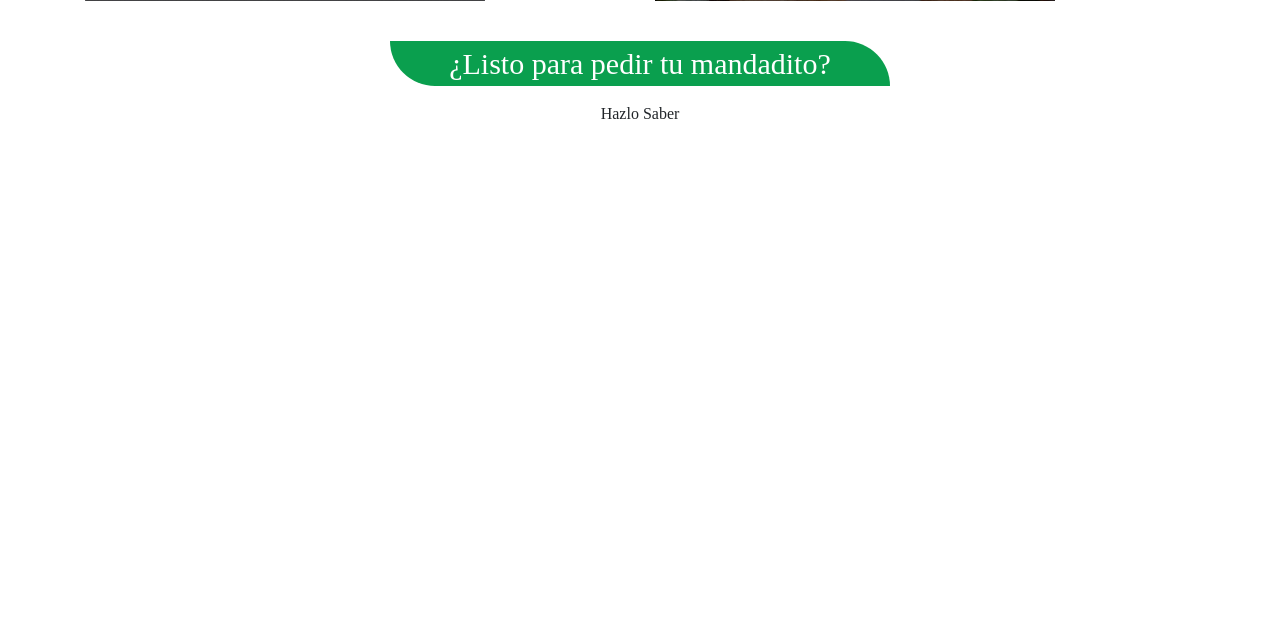
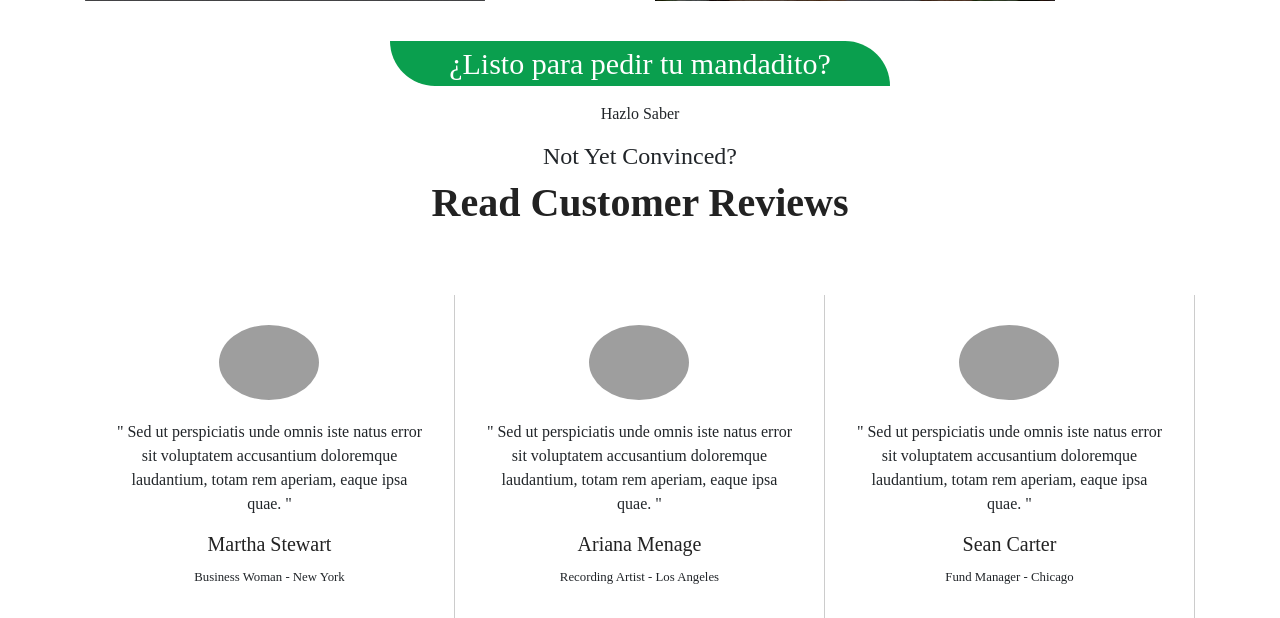
Before and after one commit to CheloB21/Desarrollo, a PHP site: page / in a window 1280 px wide. Shown: the part 1646-2264 px from the top of the page. Before the commit the page ends 1765 px from the top, so only its background shows below. Run offline with PHP 8.4, Linux system fonts and the light colour scheme; some libraries are stand-ins or nearby versions; grey boxes are pictures that could not be loaded.

Commit message:
Se agregó reseñas de clientes

```diff
--- a/Index.html
+++ b/Index.html
@@ -119,6 +119,35 @@
 <p>Hazlo Saber</p>
     </div>
 
+    <div class="container">
+        <div class="mgb-40 padb-30 auto-invert line-b-4 align-center">
+            <h4 class="font-cond-l fg-accent lts-md mgb-10" contenteditable="false">Not Yet Convinced?</h4>
+            <h1 class="font-cond-b fg-text-d lts-md fs-300 fs-300-xs no-mg" contenteditable="false">Read Customer Reviews</h1>
+        </div>
+        <ul class="hash-list cols-3 cols-1-xs pad-30-all align-center text-sm">
+            <li>
+              <img src="https://bootdey.com/img/Content/avatar/avatar1.png" class="wpx-100 img-round mgb-20" title="" alt="" data-edit="false" data-editor="field" data-field="src[Image Path]; title[Image Title]; alt[Image Alternate Text]">
+              <p class="fs-110 font-cond-l" contenteditable="false">" Sed ut perspiciatis unde omnis iste natus error sit voluptatem accusantium doloremque laudantium, totam rem aperiam, eaque ipsa quae. "</p>
+              <h5 class="font-cond mgb-5 fg-text-d fs-130" contenteditable="false">Martha Stewart</h5>
+              <small class="font-cond case-u lts-sm fs-80 fg-text-l" contenteditable="false">Business Woman - New York</small>
+            </li>
+            <li>
+              <img src="https://bootdey.com/img/Content/avatar/avatar4.png" class="wpx-100 img-round mgb-20" title="" alt="" data-edit="false" data-editor="field" data-field="src[Image Path]; title[Image Title]; alt[Image Alternate Text]">
+              <p class="fs-110 font-cond-l" contenteditable="false">" Sed ut perspiciatis unde omnis iste natus error sit voluptatem accusantium doloremque laudantium, totam rem aperiam, eaque ipsa quae. "</p>
+              <h5 class="font-cond mgb-5 fg-text-d fs-130" contenteditable="false">Ariana Menage</h5>
+              <small class="font-cond case-u lts-sm fs-80 fg-text-l" contenteditable="false">Recording Artist - Los Angeles</small>
+            </li>
+            <li>
+              <img src="https://bootdey.com/img/Content/avatar/avatar5.png" class="wpx-100 img-round mgb-20" title="" alt="" data-edit="false" data-editor="field" data-field="src[Image Path]; title[Image Title]; alt[Image Alternate Text]">
+              <p class="fs-110 font-cond-l" contenteditable="false">" Sed ut perspiciatis unde omnis iste natus error sit voluptatem accusantium doloremque laudantium, totam rem aperiam, eaque ipsa quae. "</p>
+              <h5 class="font-cond mgb-5 fg-text-d fs-130" contenteditable="false">Sean Carter</h5>
+              <small class="font-cond case-u lts-sm fs-80 fg-text-l" contenteditable="false">Fund Manager - Chicago</small>
+            </li>
+          </ul>
+    </div>
+
+
+
 
 
     <!-- Optional JavaScript; choose one of the two! Xd-->
--- a/Style.css
+++ b/Style.css
@@ -97,10 +97,75 @@ body {
 	color:#ffffff
 }
 
+
 .regulaciones{
 	height: 400px;
 	width: 400px;
 	margin-bottom: 40px;
+}
+
+body{margin-top:20px;}
+
+.align-center {
+    text-align: center;
+}
+.hash-list {
+    display: block;
+    padding: 0;
+    margin: 0 auto;
+}
+
+@media (min-width: 768px){
+    .hash-list.cols-3 > li:nth-last-child(-n+3) {
+        border-bottom: none;
+    }
+}
+@media (min-width: 768px){
+    .hash-list.cols-3 > li {
+        width: 33.3333%;
+    }
+}
+.hash-list > li {
+    display: block;
+    float: left;
+    border-right: 1px solid rgba(0, 0, 0, 0.2);
+    border-bottom: 1px solid rgba(0, 0, 0, 0.2);
+}
+.pad-30, .pad-30-all > * {
+    padding: 30px;
+}
+img {
+    border: 0;
+}
+.mgb-20, .mgb-20-all > * {
+    margin-bottom: 20px;
+}
+.wpx-100, .wpx-100-after:after {
+    width: 100px;
+}
+.img-round, .img-rel-round {
+    border-radius: 50%;
+}
+.padb-30, .padb-30-all > * {
+    padding-bottom: 30px;
+}
+
+.mgb-40, .mgb-40-all > * {
+    margin-bottom: 40px;
+}
+.align-center {
+    text-align: center;
+}
+[class*="line-b"] {
+    position: relative;
+    padding-bottom: 20px;
+    border-color: #E6AF2A;
+}
+.fg-text-d, .fg-hov-text-d:hover, .fg-active-text-d.active {
+    color: #222;
+}
+.font-cond-b {
+    font-weight: 700 !important;
 }
 
 /*@media(max-width:400px) {
```
